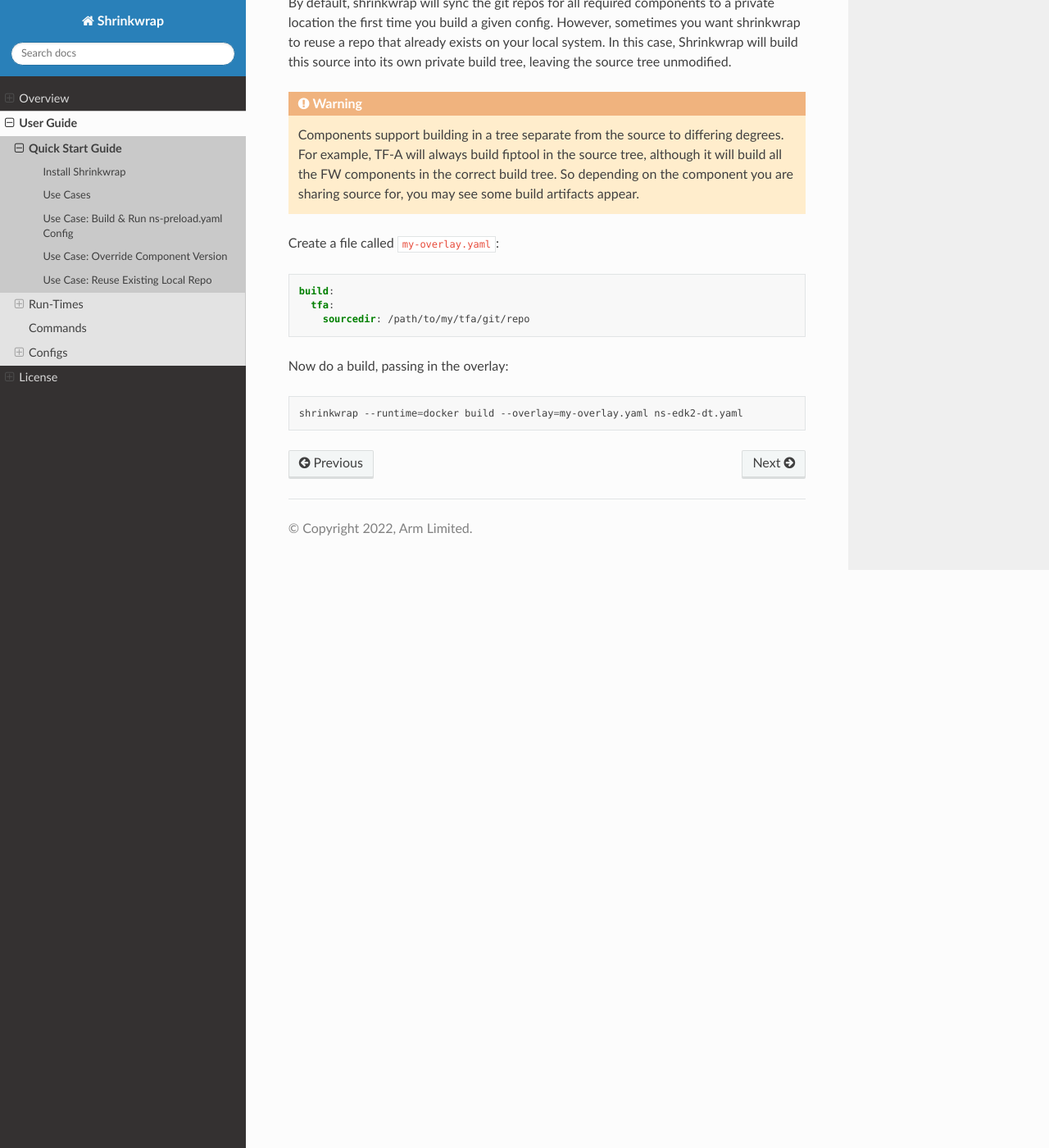
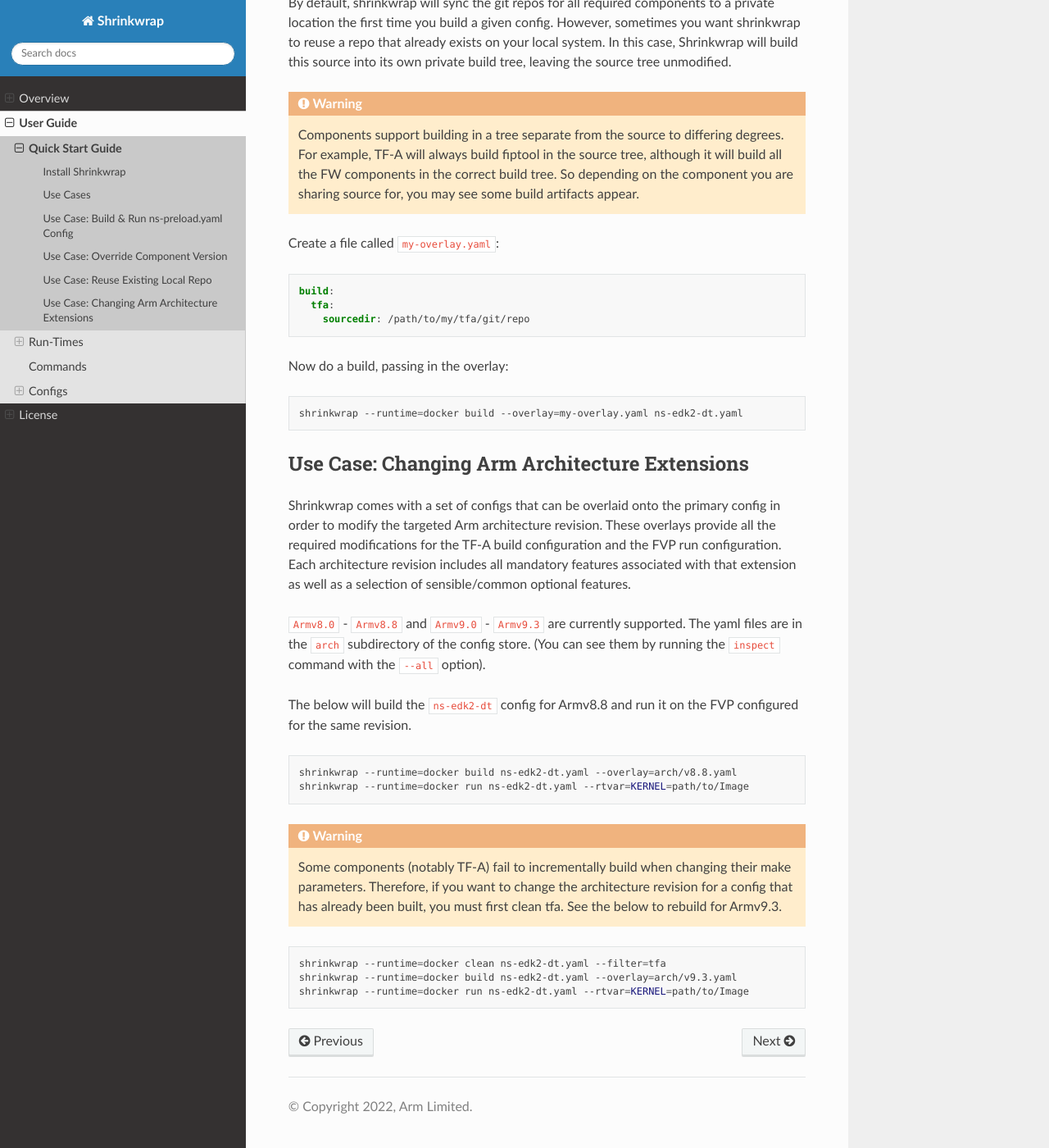
Before and after one commit to sectrs-acai/shrinkwrap, a Sphinx documentation site: the page built from documentation/userguide/quickstart.rst, in a window 1280 px wide and 1400 px high, scrolled down 3159 px. Shown: the whole window at 82% size. Built offline with Sphinx 7.4.7 and the Read the Docs theme 2.0.0, drawn with Linux system fonts in a browser that asks for light colours.

Commit message:
docs: Document use of arch extension config files.
Signed-off-by: Ryan Roberts <ryan.roberts@arm.com>

```diff
--- a/documentation/userguide/quickstart.rst
+++ b/documentation/userguide/quickstart.rst
@@ -443,3 +443,39 @@
 .. code-block:: shell
 
   shrinkwrap --runtime=docker build --overlay=my-overlay.yaml ns-edk2-dt.yaml
+
+**********************************************
+Use Case: Changing Arm Architecture Extensions
+**********************************************
+
+Shrinkwrap comes with a set of configs that can be overlaid onto the primary
+config in order to modify the targeted Arm architecture revision. These overlays
+provide all the required modifications for the TF-A build configuration and the
+FVP run configuration. Each architecture revision includes all mandatory
+features associated with that extension as well as a selection of
+sensible/common optional features.
+
+``Armv8.0`` - ``Armv8.8`` and ``Armv9.0`` - ``Armv9.3`` are currently supported.
+The yaml files are in the ``arch`` subdirectory of the config store. (You can
+see them by running the ``inspect`` command with the ``--all`` option).
+
+The below will build the ``ns-edk2-dt`` config for Armv8.8 and run it on the FVP
+configured for the same revision.
+
+.. code-block:: shell
+
+  shrinkwrap --runtime=docker build ns-edk2-dt.yaml --overlay=arch/v8.8.yaml
+  shrinkwrap --runtime=docker run ns-edk2-dt.yaml --rtvar=KERNEL=path/to/Image
+
+.. warning::
+
+  Some components (notably TF-A) fail to incrementally build when changing their
+  make parameters. Therefore, if you want to change the architecture revision
+  for a config that has already been built, you must first clean tfa. See the
+  below to rebuild for Armv9.3.
+
+.. code-block:: shell
+
+  shrinkwrap --runtime=docker clean ns-edk2-dt.yaml --filter=tfa
+  shrinkwrap --runtime=docker build ns-edk2-dt.yaml --overlay=arch/v9.3.yaml
+  shrinkwrap --runtime=docker run ns-edk2-dt.yaml --rtvar=KERNEL=path/to/Image
```
